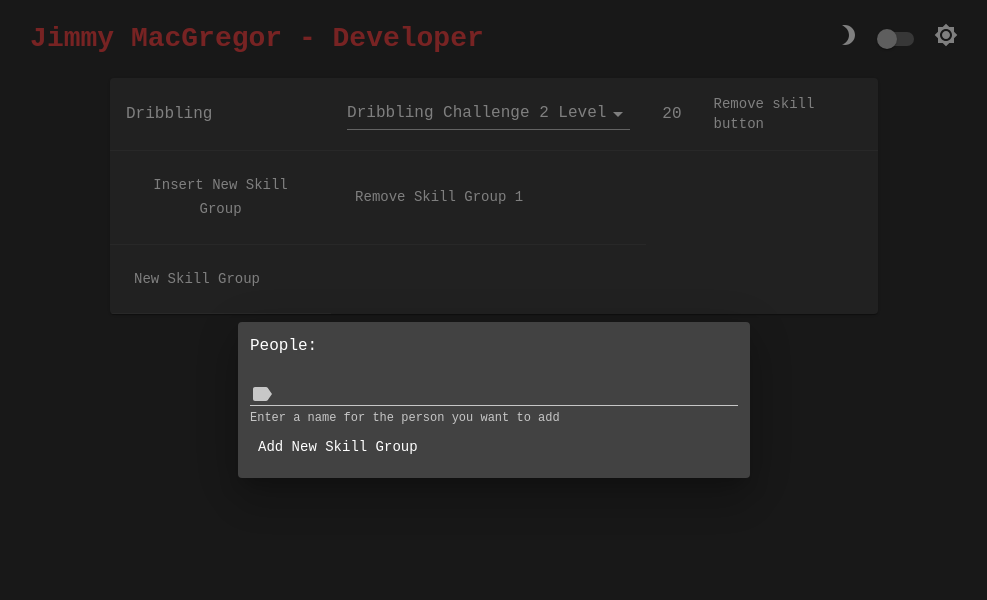
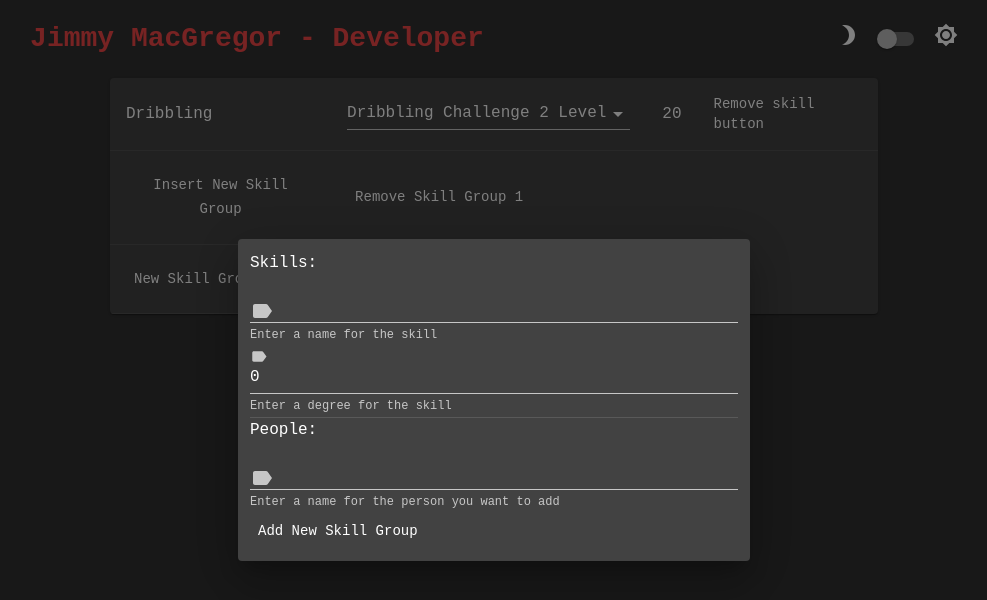
Before and after one commit to MymmiJ/personal-site, a React app: page /RocketLeagueProgressTracker in a window 1280 px wide. Both pictures are taken after a click on the button "New Skill Group". Shown: the top 600 px of the page, without its empty margins (146-1133 px from the left). Built offline with nearby package versions, Linux system fonts and the light colour scheme.

Commit message:
Update and complete Skill form component

```diff
--- a/package.json
+++ b/package.json
@@ -6,6 +6,7 @@
     "@babel/core": "7.12.3",
     "@material-ui/core": "^4.11.4",
     "@material-ui/icons": "^4.11.2",
+    "@material-ui/lab": "^4.0.0-alpha.61",
     "@pmmmwh/react-refresh-webpack-plugin": "0.4.3",
     "@svgr/webpack": "5.5.0",
     "@typescript-eslint/eslint-plugin": "^4.5.0",
--- a/src/RocketLeagueProgressTracker/Factories/skillMaker.js
+++ b/src/RocketLeagueProgressTracker/Factories/skillMaker.js
@@ -1,6 +1,9 @@
-export const skillMaker = ( name, measurements, tooltip = {}, degreeOfSkill = 0 ) => ({
+import { measurementMaker, measurementsMaker } from "./measurementsMaker";
+import { tooltipMaker } from "./tooltipMaker";
+
+export const skillMaker = ( name, measurements = measurementsMaker(measurementMaker(), []), tooltip = tooltipMaker(), degree = 0 ) => ({
     name,
-    degreeOfSkill,
+    degree,
     measurements,
     tooltip,
 });
--- a/src/RocketLeagueProgressTracker/Factories/tooltipMaker.js
+++ b/src/RocketLeagueProgressTracker/Factories/tooltipMaker.js
@@ -1,3 +1,3 @@
-export const tooltipMaker = (title) => ({
+export const tooltipMaker = (title = '') => ({
     title
 });
--- a/src/RocketLeagueProgressTracker/Forms/PeopleForm.js
+++ b/src/RocketLeagueProgressTracker/Forms/PeopleForm.js
@@ -6,7 +6,6 @@ export const PeopleForm = ({ people = [], updatePeople }) => {
         if(person) {
             updatePeople([...people.slice(0,i), person, ...people.slice(i+1)]);
         } else {
-            console.log(person);
             updatePeople([...people.slice(0,i), ...people.slice(i+1)]);
         }
     }
--- a/src/RocketLeagueProgressTracker/Forms/PersonForm.js
+++ b/src/RocketLeagueProgressTracker/Forms/PersonForm.js
@@ -1,7 +1,7 @@
 import { FormControl, FormHelperText, Input, InputLabel } from "@material-ui/core";
 import { Label } from "@material-ui/icons";
 
-export const PersonForm = ({ person, updatePerson = () => {} }) => {
+export const PersonForm = ({ person, updatePerson }) => {
     return person ?
     <FormControl>
         <InputLabel htmlFor='person-name-input'><Label alt='Name'/></InputLabel>
--- a/src/RocketLeagueProgressTracker/Forms/SkillForm.js
+++ b/src/RocketLeagueProgressTracker/Forms/SkillForm.js
@@ -1,3 +1,18 @@
-export const SkillForm = ({ skill }) => {
-    return <></>;
+import { Divider } from "@material-ui/core";
+import { SkillFormElement } from "./SkillFormComponents/SkillFormElement";
+
+export const SkillForm = ({ skill, updateSkill }) => {
+    return skill ?
+    <>
+        <SkillFormElement
+            {...{ skill, updateSkill }}
+            field="name"
+        />
+        <SkillFormElement
+            {...{ skill, updateSkill }}
+            field="degree"
+        />
+        <Divider />
+    </>:
+    null;
 }
--- /dev/null
+++ b/src/RocketLeagueProgressTracker/Forms/SkillFormComponents/SkillFormElement.js
@@ -0,0 +1,24 @@
+import { FormControl, FormHelperText, Input, InputLabel } from "@material-ui/core";
+import { Label } from "@material-ui/icons";
+import { skillMaker } from "../../Factories/skillMaker";
+
+export const SkillFormElement = ({ skill, updateSkill, field }) => {
+    const safeSkill = skill ?? skillMaker();
+    const elementId = `skill-${field}-input`;
+    const elementDescriptionId = `skill-${field}-helper-text`;
+    return <FormControl>
+        <InputLabel htmlFor={elementId}><Label alt={field}/></InputLabel>
+        <Input
+            id={elementId}
+            value={safeSkill[field] ?? ''}
+            onChange={({ target: { value } }) => {
+                if(value && value.length >= 1) {
+                    return updateSkill({...safeSkill, [field]: value })
+                }
+                return updateSkill(null);
+            }}
+            aria-describedby={`skill-${field}-helper-text`}
+        />
+        <FormHelperText id={elementDescriptionId}>Enter a {field} for the skill</FormHelperText>
+    </FormControl>;
+}
--- /dev/null
+++ b/src/RocketLeagueProgressTracker/Forms/SkillFormComponents/SkillFormSpacerContainer.js
@@ -0,0 +1,6 @@
+import styled from "styled-components";
+
+export const SkillFormSpacerContainer = styled.div`
+    padding-top: 8px;
+    padding-bottom: 8px;
+`;
--- a/src/RocketLeagueProgressTracker/Forms/SkillGroupForm.js
+++ b/src/RocketLeagueProgressTracker/Forms/SkillGroupForm.js
@@ -1,20 +1,18 @@
 import {  FormGroup } from "@material-ui/core"
 import { PeopleForm } from "./PeopleForm";
-import { PersonForm } from "./PersonForm";
-import { SkillForm } from "./SkillForm";
+import { SkillsForm } from "./SkillsForm";
 
 export const SkillGroupForm = ({ skillGroup, updateSkillGroup }) => {
     const updatePeople = (people) => updateSkillGroup({
         ...skillGroup,
         people,
     });
-    const updateActivePerson = (activePerson) => updateSkillGroup({
+    const updateSkills = (skills) => updateSkillGroup({
         ...skillGroup,
-        activePerson,
+        skills,
     });
     return <FormGroup>
-        <SkillForm />
+        <SkillsForm skills={skillGroup?.skills} updateSkills={updateSkills} />
         <PeopleForm people={skillGroup?.people} updatePeople={updatePeople} />
-        <PersonForm person={skillGroup?.activePerson?.name ?? null} updatePerson={updateActivePerson} />
     </FormGroup>;
 }
--- /dev/null
+++ b/src/RocketLeagueProgressTracker/Forms/SkillsForm.js
@@ -0,0 +1,23 @@
+import { Typography } from "@material-ui/core";
+import { skillMaker } from "../Factories/skillMaker";
+import { SkillForm } from "./SkillForm";
+
+export const SkillsForm = ({ skills = [], updateSkills }) => {
+    const updateSkill = (i) => (skill) => {
+        if(skill) {
+            updateSkills([...skills.slice(0,i), skill, ...skills.slice(i+1)]);
+        } else {
+            updateSkills([...skills.slice(0,i), ...skills.slice(i+1)]);
+        }
+    }
+    const skillPlusNext = [...skills, skillMaker()];
+    return <>
+        <Typography>Skills:</Typography>
+        { skillPlusNext.map((skill, i) =>
+            <SkillForm
+                skill={skill}
+                updateSkill={updateSkill(i)}
+                key={i}
+            />)}
+    </>
+}
--- a/src/RocketLeagueProgressTracker/ProgressTracker/ProgressTracker.js
+++ b/src/RocketLeagueProgressTracker/ProgressTracker/ProgressTracker.js
@@ -5,7 +5,8 @@ import { NewSkillGroupModal } from "../Modals/AddItemModals/NewSkillGroupModal";
 import { SkillGroup } from "./SkillGroup";
 
 export const ProgressTracker = () => {
-    // SkillGroups to change colour along the spectrum as `i` increases
+    // TODO: Create & store reusable items such as measurements, people and skills
+    // TODO: SkillGroups to change colour along the spectrum as `i` increases
     const [skillGroups, dispatch] = useContext(SkillGroupsContext);
     const [showNewSkillGroupModal, setShowNewSkillGroupModal] = useState(false);
     const tableRef = useRef(null);
--- a/src/RocketLeagueProgressTracker/ProgressTracker/Skill.js
+++ b/src/RocketLeagueProgressTracker/ProgressTracker/Skill.js
@@ -1,12 +1,12 @@
 import { TableCell, TableRow, Tooltip, Typography } from "@material-ui/core";
 import { Measurement } from "./Measurement";
 
-export const Skill = ({ name, degreeOfSkill, measurements, tooltip }) => {
+export const Skill = ({ name, degree, measurements, tooltip }) => {
     return <Tooltip {...tooltip}>
         <TableRow>
             <TableCell><Typography>{name}</Typography></TableCell>
             <TableCell><Measurement {...measurements} /></TableCell>
-            <TableCell><Typography>{degreeOfSkill}</Typography></TableCell>
+            <TableCell><Typography>{degree}</Typography></TableCell>
             <TableCell>Remove skill button</TableCell>
         </TableRow>
     </Tooltip>;
```
Also changed, not shown: 1 other file (tests, documents, lock files or other folders).
